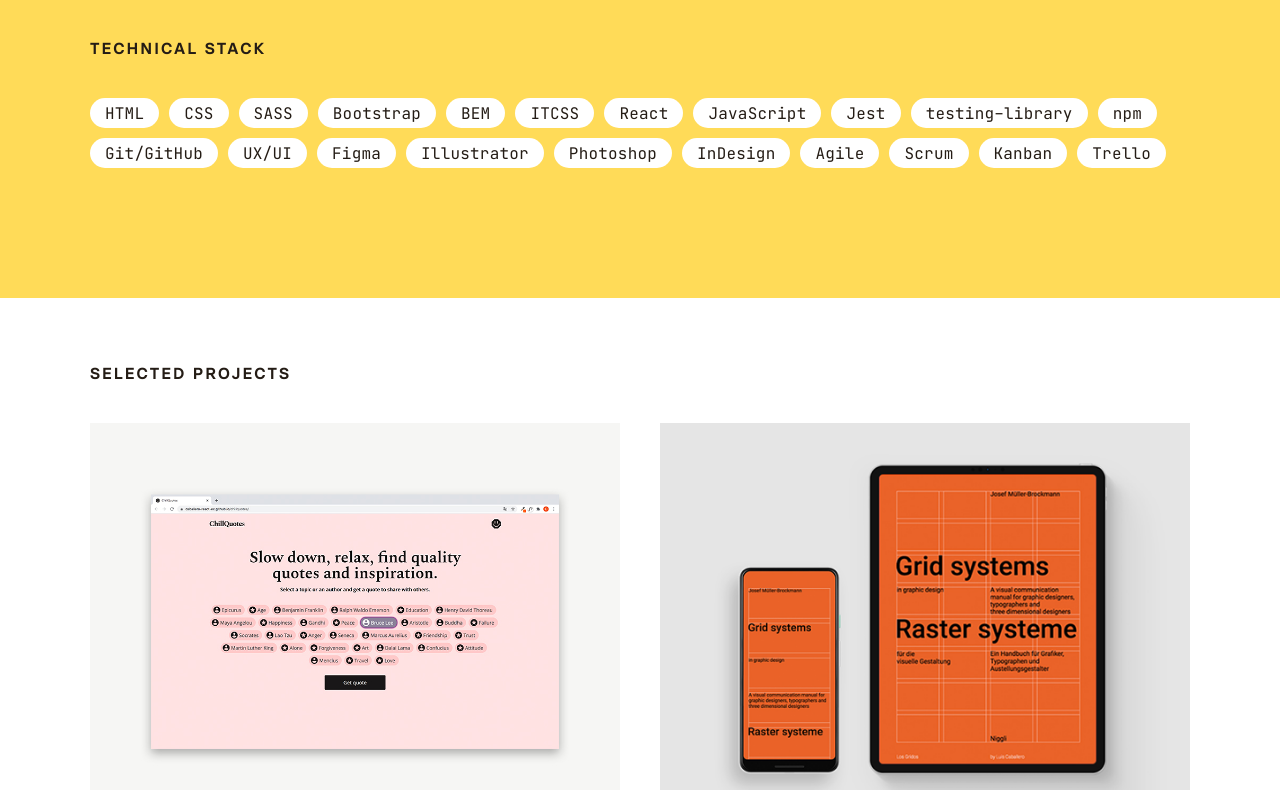
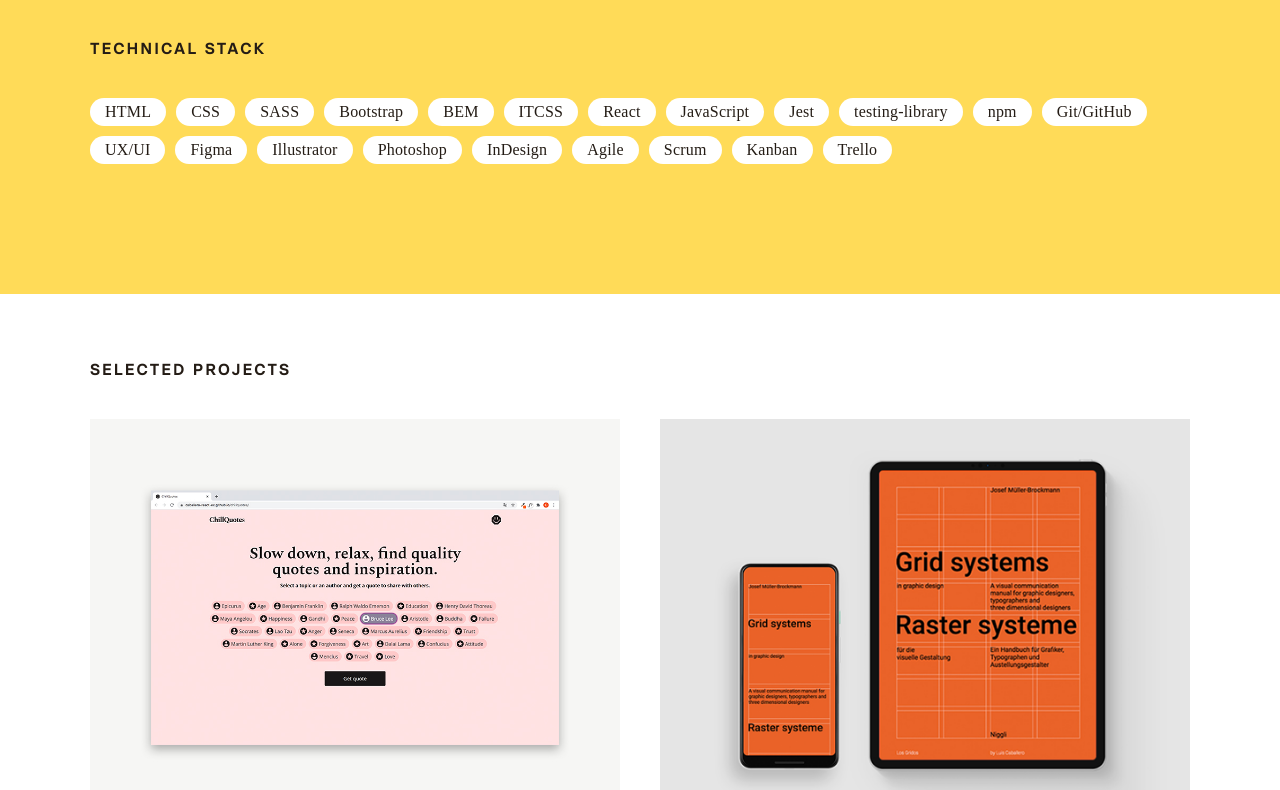
Before and after one commit to luiscaballero84/dev-portfolio, a website with bundled scripts: page index.html in a window 1280 px wide. Shown: the part 2010-2800 px from the top of the page. Built offline with nearby package versions, Linux system fonts and the light colour scheme; a script that the page names is missing.

Commit message:
test branch inside dev branch

```diff
--- a/sass/01_settings/_settings.global.scss
+++ b/sass/01_settings/_settings.global.scss
@@ -4,4 +4,5 @@
 $body-font: "Custom", sans-serif;
 //new
 $body-font: "bs", sans-serif;
-$sub-font: "JetMono", monospace;
+//$sub-font: "JetMono", monospace;
+$sub-font: "Times New Roman", Times, serif;
```
Also changed, not shown: css/style.css.
